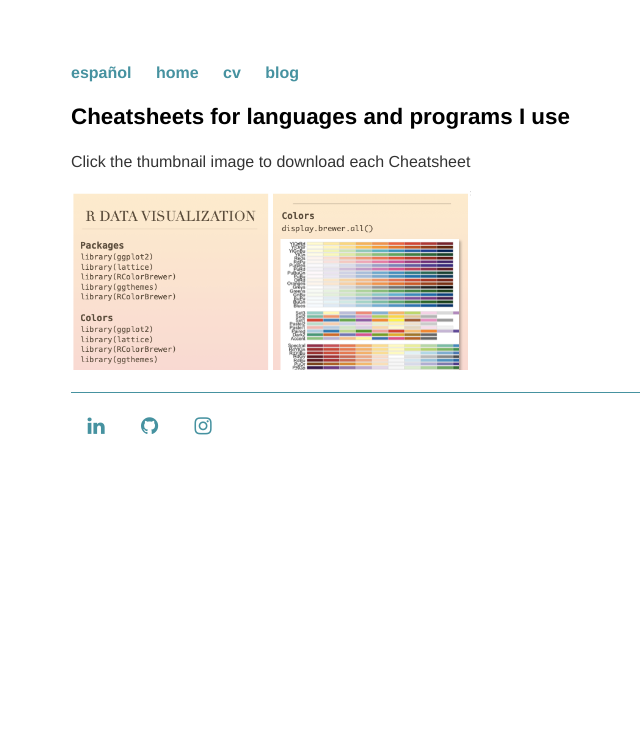
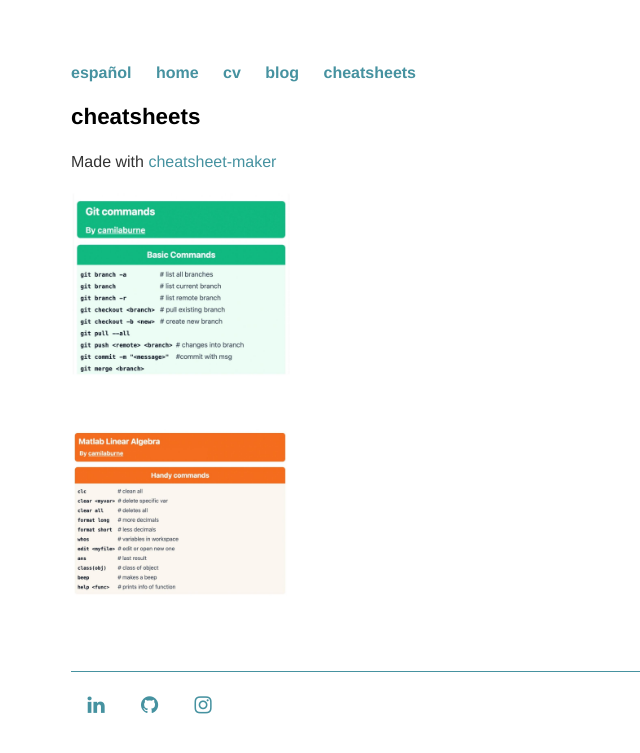
Before and after one commit to camilaburne/camilaburne.github.io, a Jekyll site: the page built from cheatsheets_en/index.html, in a window 1280 px wide. Shown: the top 753 px of the page, without its empty margins (121-761 px from the left). Built offline with Jekyll 4.4.1, drawn with Linux system fonts in a browser that asks for light colours.

Commit message:
added git cheatsheet

```diff
--- a/_layouts/default.html
+++ b/_layouts/default.html
@@ -15,7 +15,7 @@
             <!-- <li><a href="/about">About</a></li> -->
             <li><a href="/cv">cv</a></li>
             <li><a href="/blog_en">blog</a></li>
-						<!-- <li><a href="/cheatsheets_en">Cheatsheets</a></li> -->
+						<li><a href="/cheatsheets_en">cheatsheets</a></li>
 	    		</ul>
 			</nav>
 			<div class="container">
--- a/cheatsheets_en/index.html
+++ b/cheatsheets_en/index.html
@@ -4,11 +4,22 @@ title: Cheatsheets
 ---
 
 	<div class="cv">
-					<h2>Cheatsheets for languages and programs I use</h2>
-					<p> Click the thumbnail image to download each Cheatsheet </p>
+					<h2>cheatsheets </h2>
+					<p> Made with <a href="https://cheatsheet-maker.herokuapp.com/"> cheatsheet-maker </a>
 
-					<a href="/download/Rvisualization.pdf" class="download">
-					<img src="/images/Rvisual.png" class="smallimg">
+
+
+					<!-- <a href="/download/Rvisualization.pdf" class="download"> -->
+					<!-- <img src="/images/Rvisual.png" class="smallimg"> -->
+					<a href="/download/git_commands.pdf" class="download">
+					<br>
+					<img src="/images/thumb/git_cheat.jpeg"   height=220px>
+
+					<a href="/download/matlab_commands.pdf" class="download">
+					<br>
+					<img src="/images/thumb/matlab_cheat.jpeg"   height=220px>
+
+
 					<a/>
 
 					<br>
```
Also changed, not shown: images/thumb/git_cheat.jpeg (added), images/thumb/matlab_cheat.jpeg (added), 3 other files.
